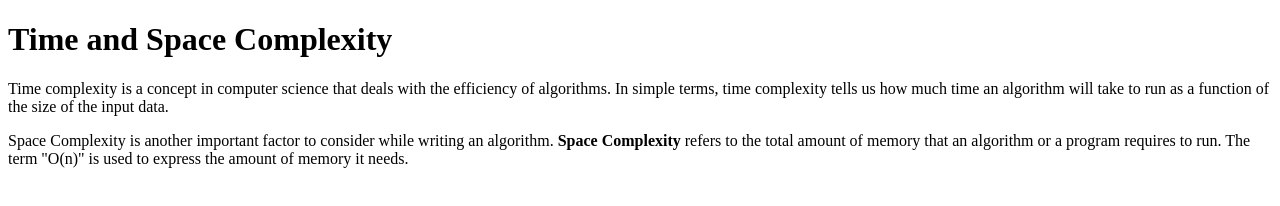
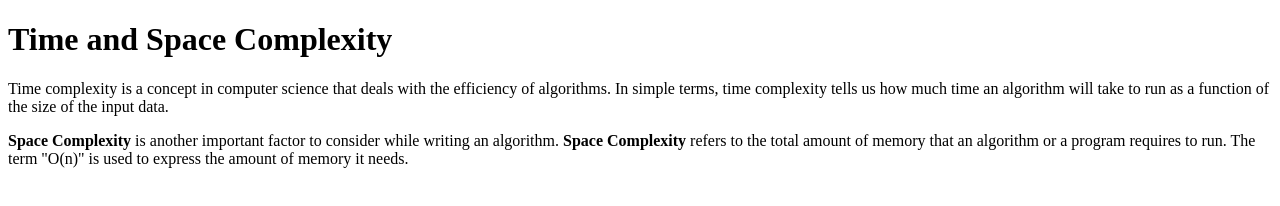
Before and after one commit to acciojob/time-and-space-complexity-sdeSameerSweety, a website: page main.html in a window 1280 px wide. Drawn offline with Linux system fonts and the light colour scheme.

Commit message:
created a submission

```diff
--- a/main.html
+++ b/main.html
@@ -7,7 +7,7 @@
 	<!-- the entire body must be written by student -->
 	<h1>Time and Space Complexity</h1>
 	<p>Time complexity is a concept in computer science that deals with the efficiency of algorithms. In simple terms, time complexity tells us how much time an algorithm will take to run as a function of the size of the input data.</p>
-    <p>Space Complexity is another important factor to consider while writing an algorithm. <b>Space Complexity</b> refers to the total amount of memory that an algorithm or a program requires to run. The term "O(n)" is used to express the amount of memory it needs.</p>
+    <p><b>Space Complexity</b> is another important factor to consider while writing an algorithm. <b>Space Complexity</b> refers to the total amount of memory that an algorithm or a program requires to run. The term "O(n)" is used to express the amount of memory it needs.</p>
     <script type="text/javascript" src="./script.js">
 </script>
 
```
